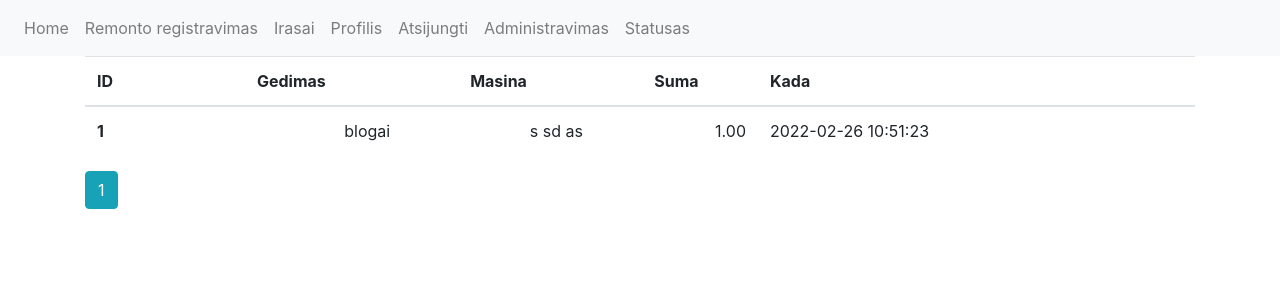
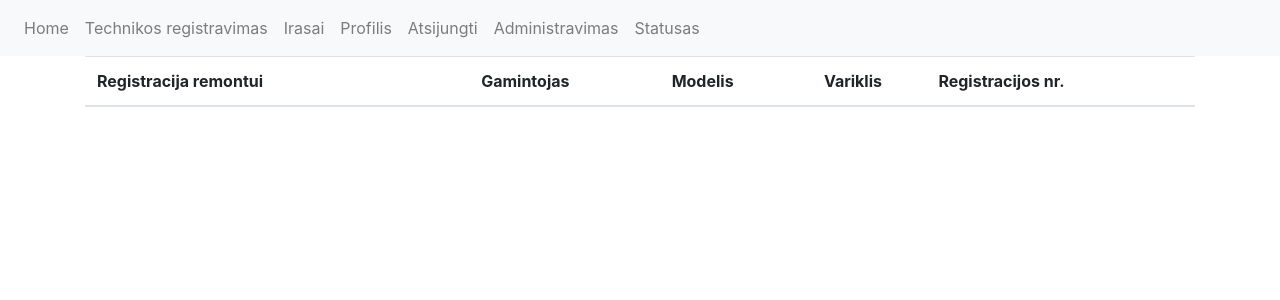
Before and after one commit to tomuko17/python2, a Flask app: page /irasai in a window 1280 px wide. Shown: the top 300 px of the page. Run offline with Flask 2, Linux system fonts and the light colour scheme; a user stored in the database is signed in; data comes from the database, SQL or seed files in the repository; lists and menus that the app fills with data are empty; some libraries are stand-ins or nearby versions.

Commit message:
antradienis

```diff
--- a/servisas/models.py
+++ b/servisas/models.py
@@ -30,7 +30,7 @@ class Masina(db.Model):
     vartotojas = db.relationship("Vartotojas", lazy=True)
 
     def __repr__(self) -> str:
-        return f'{self.gamintojas} {self.modelis} {self.reg_nr} '
+        return f'{self.gamintojas} {self.modelis} {self.metai} {self.reg_nr} '
 
     def __init__(self, gamintojas, modelis, reg_nr, vartotojas_id):
         self.gamintojas = gamintojas
--- a/servisas/routes.py
+++ b/servisas/routes.py
@@ -96,12 +96,12 @@ def profilis():
     return render_template('profilis.html', current_user=current_user, form=form, nuotrauka=nuotrauka)
 
 
-@app.route('/remontas', methods=['GET', 'POST'])
+@app.route('/ivedimas', methods=['GET', 'POST'])
 @login_required
-def remontas():
+def ivedimas():
     form = forms.IvedimoForma()
     if form.validate_on_submit():
-        naujas_darbas = Masina(
+        nauja_masina = Masina(
             gamintojas = form.gamintojas.data,
             modelis = form.modelis.data,
             metai = form.metai.data,
@@ -110,18 +110,18 @@ def remontas():
             reg_nr = form.reg_nr.data,
             vartotojas_id = current_user.id
         )
-        db.session.add(naujas_darbas)
+        db.session.add(nauja_masina)
         db.session.commit()
         flash('Registracija atlikta sėkmingai.', 'success')
         return redirect(url_for('home'))
-    return render_template('remontas.html', form=form, current_user=current_user)
+    return render_template('ivedimas.html', form=form, current_user=current_user)
 
 @app.route('/irasai')
 @login_required
 def records():
     page = request.args.get('page', 1, type=int)
-    visi_irasai = Irasas.query.filter_by(masina_id=current_user.id).order_by(Irasas.sukurta.desc()).paginate(page=page, per_page=5)
-    return render_template("irasai.html", visi_irasai=visi_irasai, datetime=datetime)
+    visi_masinos = Masina.query.filter_by(vartotojas_id=current_user.id).paginate(page=page, per_page=5)
+    return render_template("irasai.html", visi_masinos=visi_masinos)
 
 @app.route('/irasas', methods=['GET', 'POST'])
 @login_required
--- a/servisas/templates/base.html
+++ b/servisas/templates/base.html
@@ -16,7 +16,7 @@
             <ul class="navbar-nav">
                 <li class="nav-item"><a class="nav-link" href="{{ url_for('home') }}">Home</a></li>
                 {% if current_user and current_user.is_authenticated %}
-                    <li class="nav-item"><a class="nav-link" href="{{ url_for('ivedimas') }}">Remonto registravimas</a></li>
+                    <li class="nav-item"><a class="nav-link" href="{{ url_for('ivedimas') }}">Technikos registravimas</a></li>
                     <li class="nav-item"><a class="nav-link" href="{{ url_for('records') }}">Irasai</a></li>
 
                     <li class="nav-item"><a class="nav-link" href="{{ url_for('profilis') }}">Profilis</a></li>
--- a/servisas/templates/irasai.html
+++ b/servisas/templates/irasai.html
@@ -1,29 +1,30 @@
 {% extends 'base.html' %}
 
 {% block content %}
-{% if visi_irasai %}
+{% if visi_masinos %}
 <table class="table">
     <thead>
         <tr>
-            <th scope="col">ID</th>
-            <th scope="col" class="text-center">Gedimas</th>
-            <th scope="col" class="text-center">Masina</th>
-            <th scope="col" class="text-center">Suma</th>
-            <th scope="col" class="text-left">Kada</th>
+            <th scope="col">Registracija remontui</th>
+            <th scope="col" class="text-center">Gamintojas</th>
+            <th scope="col" class="text-center">Modelis</th>
+            <th scope="col" class="text-center">Variklis</th>
+            <th scope="col" class="text-left">Registracijos nr.</th>
         </tr>
     </thead>
-{% for irasas in visi_irasai.items %}<tr>
-    <th scope="row">{{ irasas.id }}</th>
-    <td class="text-right">{{ irasas.problema }}</td>
-    <td class="text-right">{{ irasas.masina }}</td>
+{% for masin in visi_masinos.items %}<tr>
+    <th scope="row"><a href="{{ url_for('ivedimas', masina_id=masin.id) }}">{{ masin.id }}</a></th>
+    <td class="text-right">{{ masin.gamintojas }}</td>
+    <td class="text-right">{{ masin.modelis }}</td>
+    <td class="text-right">{{ masin.variklis }}</td>
 
-    <td class="text-right">{{ irasas.suma }}</td>
-    <td>{{ datetime.strftime(irasas.sukurta, "%Y-%m-%d %H:%M:%S") }}</td>
+    <td class="text-right">{{ masin.reg_nr }}</td>
+    <td></td>
 </tr>{% endfor %}
 </table>
-{% for page_num in visi_irasai.iter_pages(left_edge=1, right_edge=1, left_current=1, right_current=2) %}
+{% for page_num in visi_masinos.iter_pages(left_edge=1, right_edge=1, left_current=1, right_current=2) %}
     {% if page_num %}
-        {% if visi_irasai.page == page_num %}
+        {% if visi_masinos.page == page_num %}
             <a class="btn btn-info mb-4" href="{{ url_for('records', page=page_num) }}">{{ page_num }}</a>
         {% else %}
             <a class="btn btn-outline-info mb-4" href="{{ url_for('records', page=page_num) }}">{{ page_num }}</a>
```
Also changed, not shown: 1 other file.
